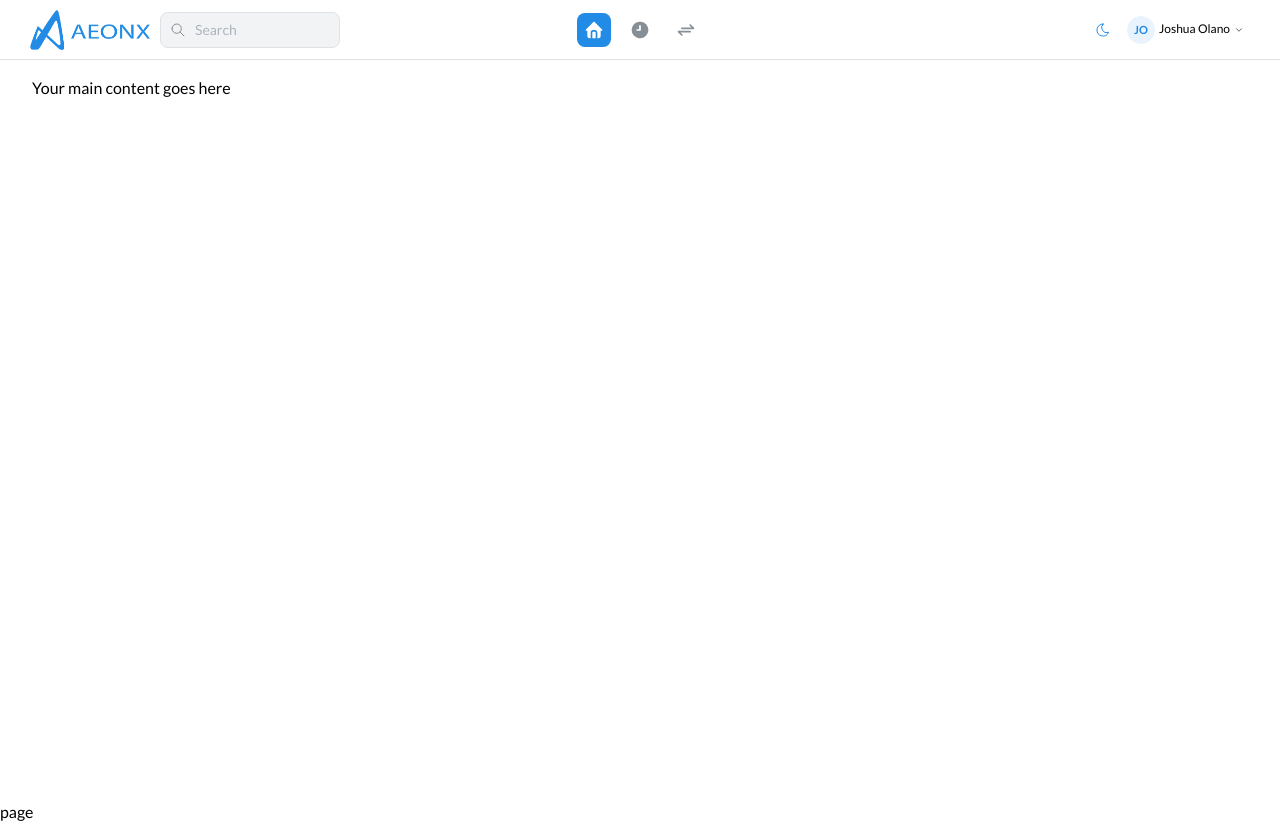
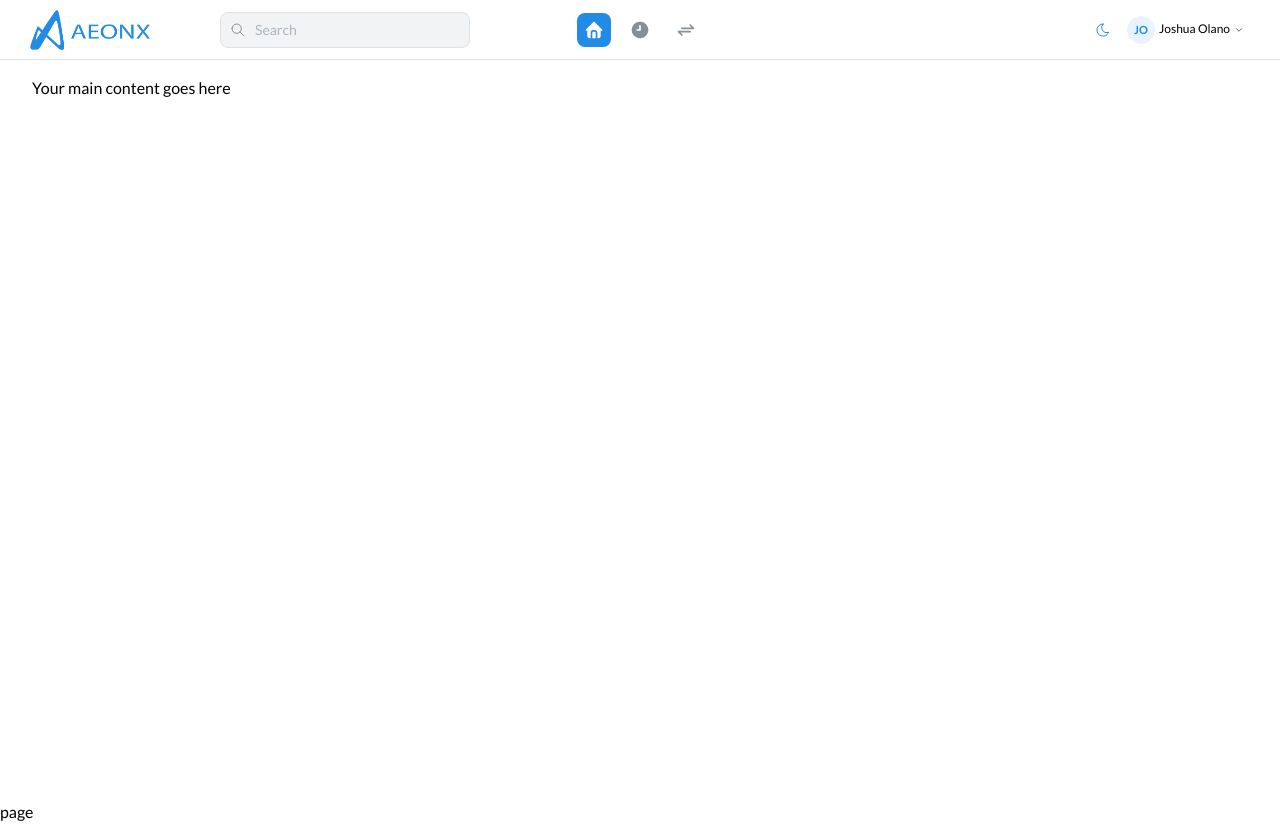
Before and after one commit to goodstripe/Alpha-Platform, a Next.js app: page /dashboard in a window 1280 px wide. Built offline with nearby package versions, Linux system fonts and the light colour scheme.

Commit message:
`Update ResponsiveHeader component: adjust logo and search box layout`

```diff
--- a/src/app/components/Header/Header.tsx
+++ b/src/app/components/Header/Header.tsx
@@ -72,7 +72,7 @@ export default function ResponsiveHeader() {
       <AppShell.Header>
         <Container fluid h="100%" p={"0px 30px"}>
           <Flex align="center" justify="space-between" h="100%">
-            <Group gap="xs">
+            <Group gap="70px">
               <Image
                 src="/aeonx_logo.png"
                 alt="AEONX Logo"
@@ -83,12 +83,13 @@ export default function ResponsiveHeader() {
               {/* Search Section */}
               <Box
                 style={{
-                  maxWidth: 180,
+                  maxWidth: 250,
                 }}
                 visibleFrom="md"
               >
                 <TextInput
                   placeholder="Search"
+                  w={250}
                   leftSection={
                     <IconSearch
                       style={{ width: rem(16), height: rem(16) }}
```
